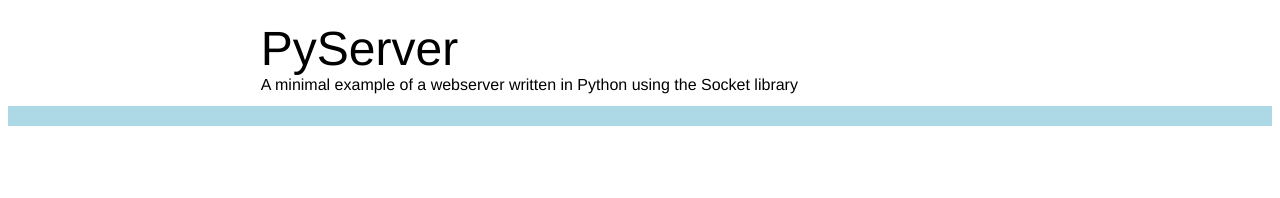
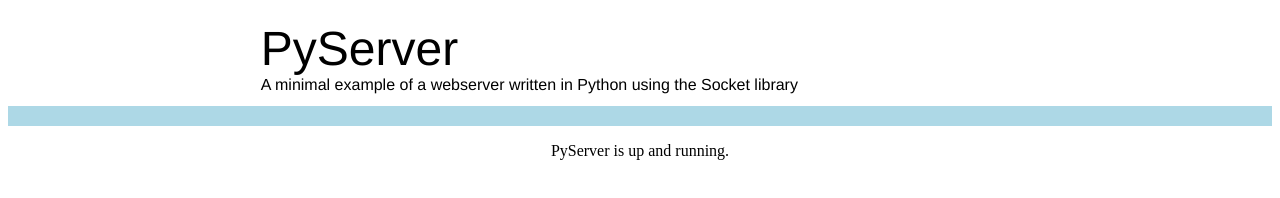
Before and after one commit to jgmorrison/PyServer, a plain HTML site: page pyserver/index.html in a window 1280 px wide. Drawn offline with Linux system fonts and the light colour scheme.

Commit message:
Created default index.html

```diff
--- a/pyserver/index.html
+++ b/pyserver/index.html
@@ -15,9 +15,9 @@
 <div style="background-color: lightblue; width: 100%; height: 20px;">
 </div>
 
-<div>
+<div style="text-align: center;">
   <p>
-
+    PyServer is up and running.
   </p>
 </div>
 </body>
```
